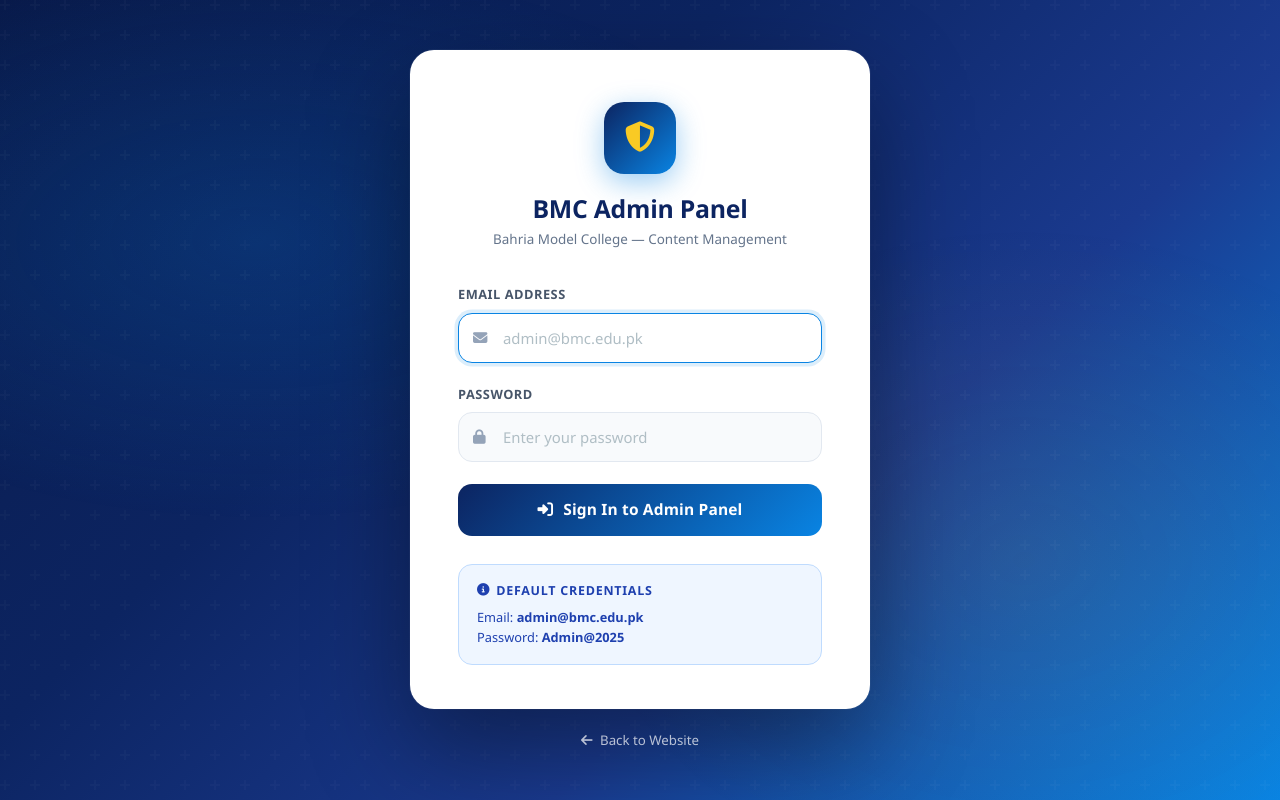
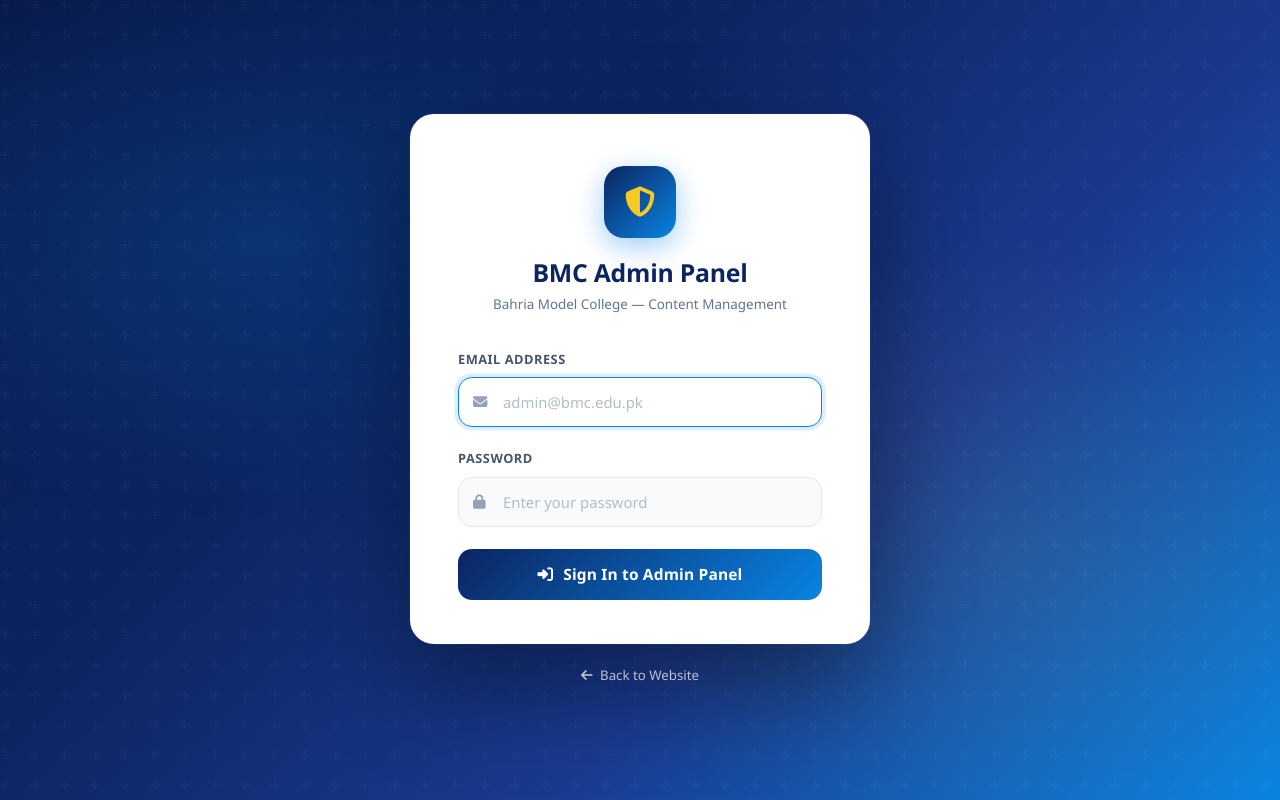
Before and after one commit to zyntrovex-cpu/BMC-Portal, a PHP site: page /BMC-Portal/site/admin/login.php in a window 1280 px wide. Run offline with PHP 8.4, Linux system fonts and the light colour scheme; some libraries are stand-ins or nearby versions.

Commit message:
Remove default credentials and test accounts helper from login pages
Co-Authored-By: Claude Sonnet 4.6 <noreply@anthropic.com>
Claude-Session: https://claude.ai/code/session_01XbvXdg6jjscZFf418RMn9Q

```diff
--- a/site/admin/login.php
+++ b/site/admin/login.php
@@ -264,11 +264,6 @@ if ($_SERVER['REQUEST_METHOD'] === 'POST') {
       </button>
     </form>
 
-    <div class="hint-card">
-      <div class="hint-title"><i class="fas fa-info-circle"></i>Default Credentials</div>
-      <div>Email: <strong>admin@bmc.edu.pk</strong></div>
-      <div>Password: <strong>Admin@2025</strong></div>
-    </div>
   </div>
 
   <a href="<?= SITE_URL ?>/index.php" class="back-link">
```
Also changed, not shown: index.php (+0 -9 lines).
